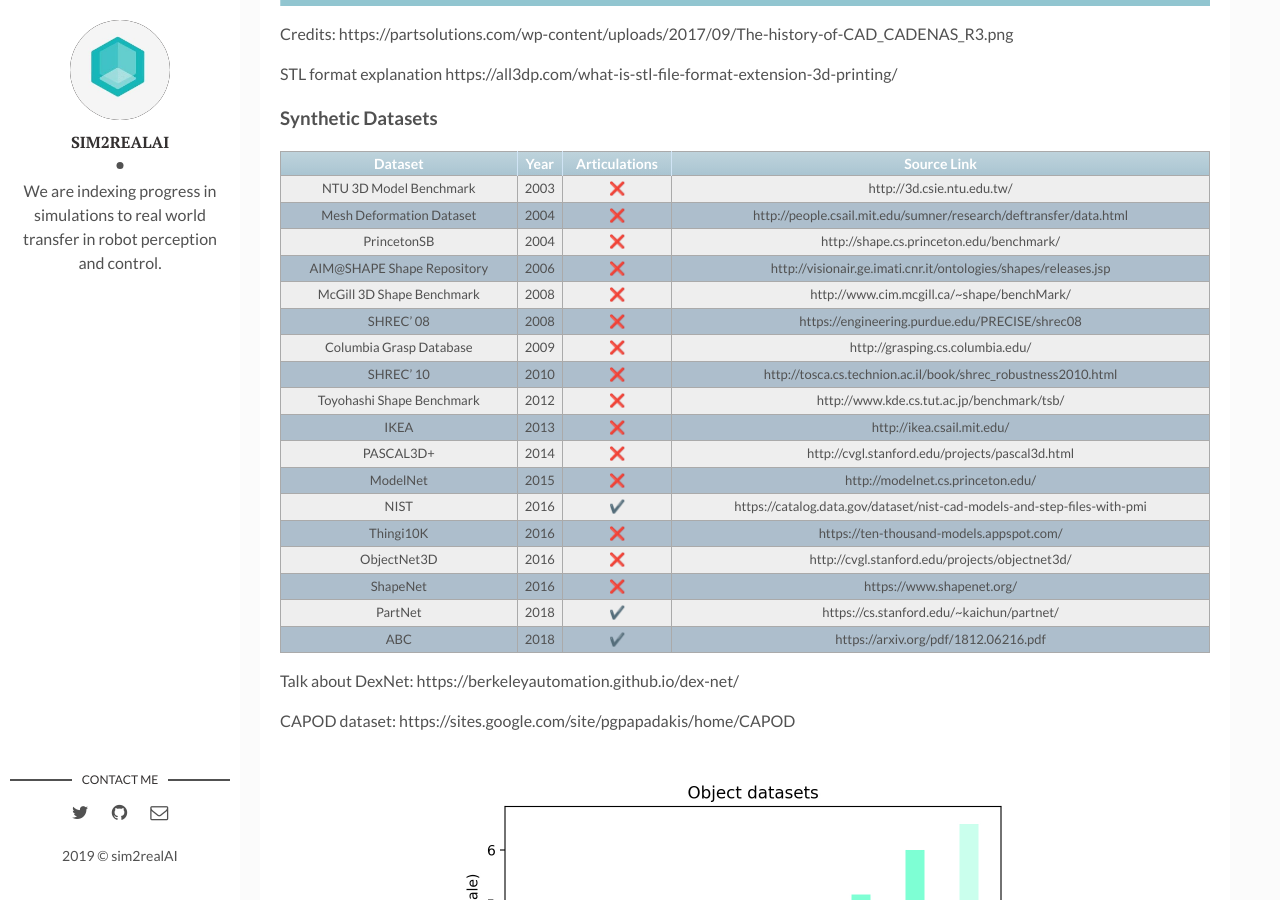
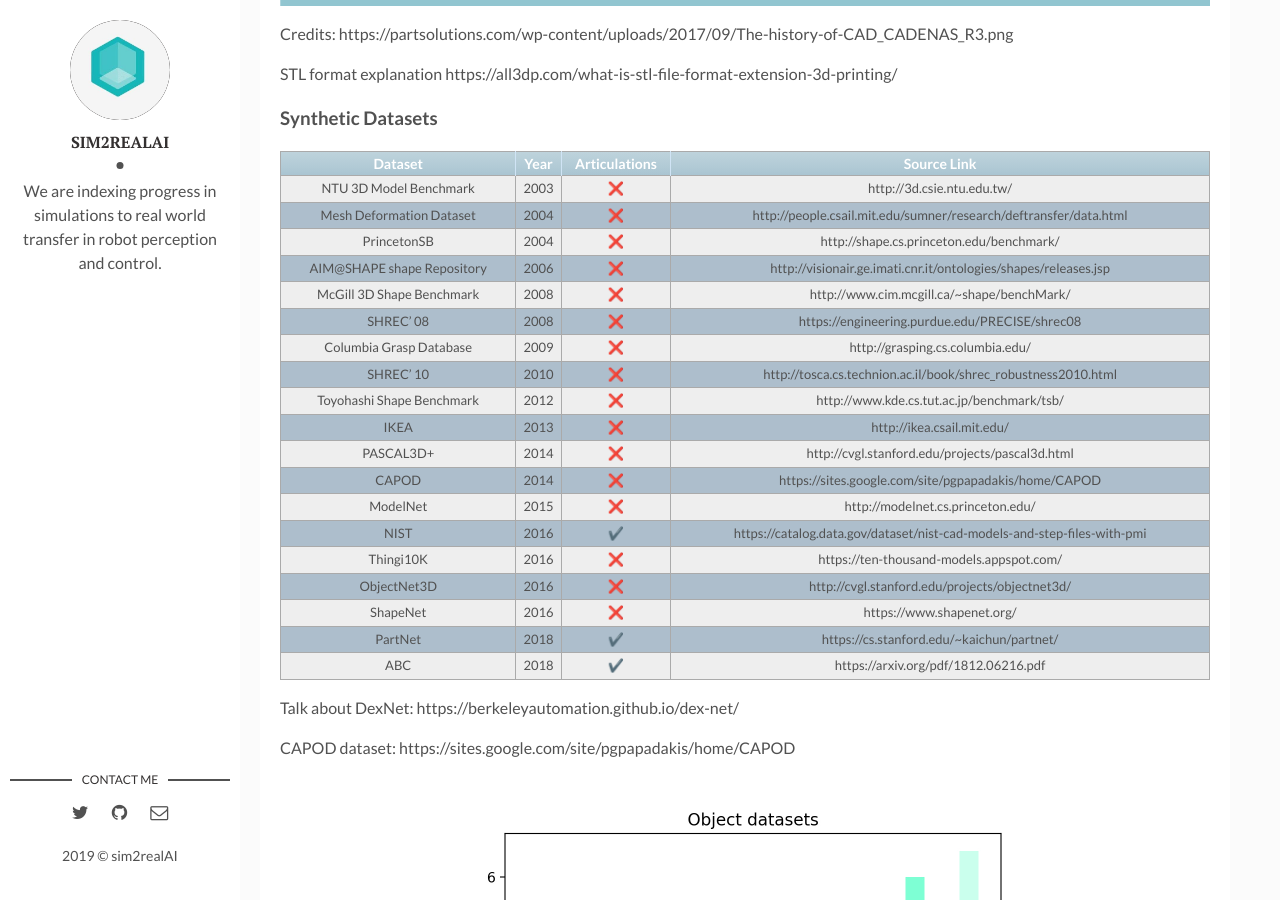
Before and after one commit to backupsim2realai/backupsim2realai.github.io, a Jekyll site: the page built from _posts/2019-01-15-Synthetic-Datasets-of-Objects-Part-I.markdown, in a window 1280 px wide and 900 px high, scrolled down 817 px. Built offline with Jekyll 4.4.1, drawn with Linux system fonts in a browser that asks for light colours; emoji names are drawn with the system emoji font.

Commit message:
update
Signed-off-by: Ankur Handa <ahanda@nvidia.com>

```diff
--- a/_posts/2019-01-15-Synthetic-Datasets-of-Objects-Part-I.markdown
+++ b/_posts/2019-01-15-Synthetic-Datasets-of-Objects-Part-I.markdown
@@ -29,7 +29,7 @@
 |   NTU 3D Model  Benchmark  | 2003 |         :x:        |                        http://3d.csie.ntu.edu.tw/                        |
 |  Mesh Deformation Dataset  | 2004 |         :x:        |     http://people.csail.mit.edu/sumner/research/deftransfer/data.html    |
 |         PrincetonSB        | 2004 |         :x:        |                 http://shape.cs.princeton.edu/benchmark/                 |
-| AIM@SHAPE Shape Repository | 2006 |         :x:        |      http://visionair.ge.imati.cnr.it/ontologies/shapes/releases.jsp     |
+| AIM@SHAPE shape Repository | 2006 |         :x:        |      http://visionair.ge.imati.cnr.it/ontologies/shapes/releases.jsp     |
 |  McGill 3D Shape Benchmark | 2008 |         :x:        |                http://www.cim.mcgill.ca/~shape/benchMark/                |
 |          SHREC' 08         | 2008 |         :x:        |              https://engineering.purdue.edu/PRECISE/shrec08              |
 |   Columbia Grasp Database  | 2009 |         :x:        |                     http://grasping.cs.columbia.edu/                     |
@@ -37,6 +37,7 @@
 |  Toyohashi Shape Benchmark | 2012 |         :x:        |                http://www.kde.cs.tut.ac.jp/benchmark/tsb/                |
 |            IKEA            | 2013 |         :x:        |                        http://ikea.csail.mit.edu/                        |
 |          PASCAL3D+         | 2014 |         :x:        |              http://cvgl.stanford.edu/projects/pascal3d.html             |
+|            CAPOD           | 2014 |         :x:        |           https://sites.google.com/site/pgpapadakis/home/CAPOD           |
 |          ModelNet          | 2015 |         :x:        |                     http://modelnet.cs.princeton.edu/                    |
 |            NIST            | 2016 | :heavy_check_mark: | https://catalog.data.gov/dataset/nist-cad-models-and-step-files-with-pmi |
 |          Thingi10K         | 2016 |         :x:        |                 https://ten-thousand-models.appspot.com/                 |
@@ -44,7 +45,6 @@
 |          ShapeNet          | 2016 |         :x:        |                         https://www.shapenet.org/                        |
 |           PartNet          | 2018 | :heavy_check_mark: |                 https://cs.stanford.edu/~kaichun/partnet/                |
 |             ABC            | 2018 | :heavy_check_mark: |                   https://arxiv.org/pdf/1812.06216.pdf                   |
-
 
 Talk about DexNet: https://berkeleyautomation.github.io/dex-net/
 
```
